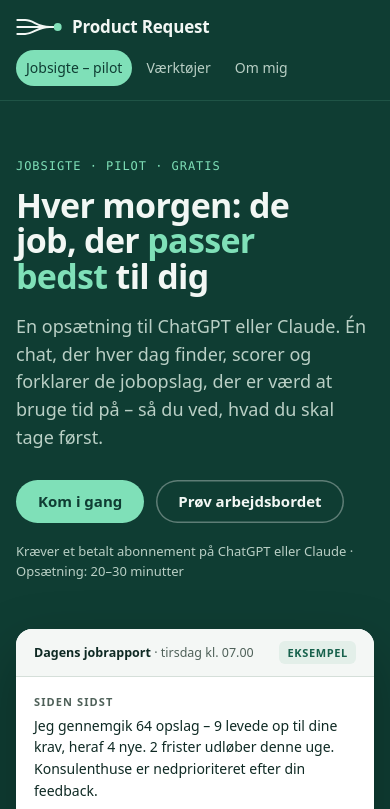
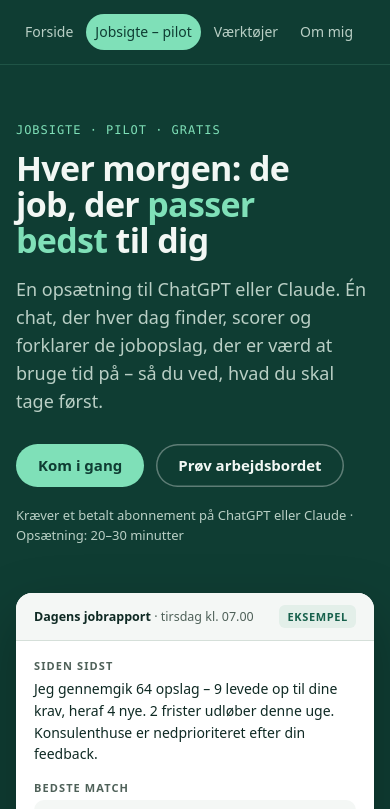
Before and after one commit to Pdevantier/jobsigte, a plain HTML site: page jobsigte.html in a window 390 px wide. Shown: the top 809 px of the page. Drawn offline with Linux system fonts and the light colour scheme; a web font is replaced by a local one.

Commit message:
Add files via upload

```diff
--- a/jobsigte.html
+++ b/jobsigte.html
@@ -160,7 +160,7 @@ footer { padding-block: 28px 40px; font-size: 13px; color: var(--muted); }
 
 </head>
 <body>
-<header class="site"><div class="in"><a class="brand" href="./" aria-label="Product Request – forside"><svg viewBox="0 0 140 60" aria-hidden="true" focusable="false"><g fill="none" stroke="currentColor" stroke-width="6" stroke-linecap="round"><path d="M4 9H28C54 9 64 30 102 30"/><path d="M4 51H28C54 51 64 30 102 30"/><path d="M4 30H118"/></g><circle cx="127" cy="30" r="12" fill="#7FE0B8"/></svg><span>Product Request</span></a><nav aria-label="Hovedmenu"><ul class="tabs"><li><a href="jobsigte.html" aria-current="page">Jobsigte – pilot</a></li><li><a href="vaerktoejer.html">Værktøjer</a></li><li><a href="om-mig.html">Om mig</a></li></ul></nav></div></header>
+<header class="site"><div class="in"><nav aria-label="Hovedmenu"><ul class="tabs"><li><a href="./">Forside</a></li><li><a href="jobsigte.html" aria-current="page">Jobsigte – pilot</a></li><li><a href="vaerktoejer.html">Værktøjer</a></li><li><a href="om-mig.html">Om mig</a></li></ul></nav></div></header>
 <header class="hero">
   <div class="wrap">
     <div>
--- a/site.css
+++ b/site.css
@@ -29,7 +29,7 @@ img { max-width: 100%; display: block; }
 /* topbjælke */
 .site { background: var(--hero-bg); color: var(--hero-fg); border-bottom: 1px solid rgba(127,224,184,.14); }
 .site .in { max-width: 1040px; margin: 0 auto; padding: 14px max(16px, env(safe-area-inset-right, 0px)) 14px max(16px, env(safe-area-inset-left, 0px));
-  display: flex; align-items: center; justify-content: space-between; gap: 16px; flex-wrap: wrap; }
+  display: flex; align-items: center; justify-content: flex-start; gap: 16px; flex-wrap: wrap; }
 .brand { display: inline-flex; align-items: center; gap: 10px; color: var(--hero-fg); text-decoration: none; font-weight: 600; font-size: 17px; letter-spacing: -0.01em; }
 .brand svg { width: 46px; height: 20px; flex: none; }
 .brand:focus-visible, .tabs a:focus-visible { outline: 3px solid var(--mint); outline-offset: 3px; border-radius: 6px; }
@@ -40,7 +40,7 @@ img { max-width: 100%; display: block; }
 @media (max-width: 600px) {
   .site .in { gap: 10px; }
   .tabs { width: 100%; justify-content: space-between; }
-  .tabs a { font-size: 14px; padding: 7px 10px; }
+  .tabs a { font-size: 14px; padding: 7px 9px; }
 }
 
 /* bund */
```
Also changed, not shown: index.html (+1 -1 lines), om-mig.html (+1 -1 lines), vaerktoejer.html (+1 -1 lines).
